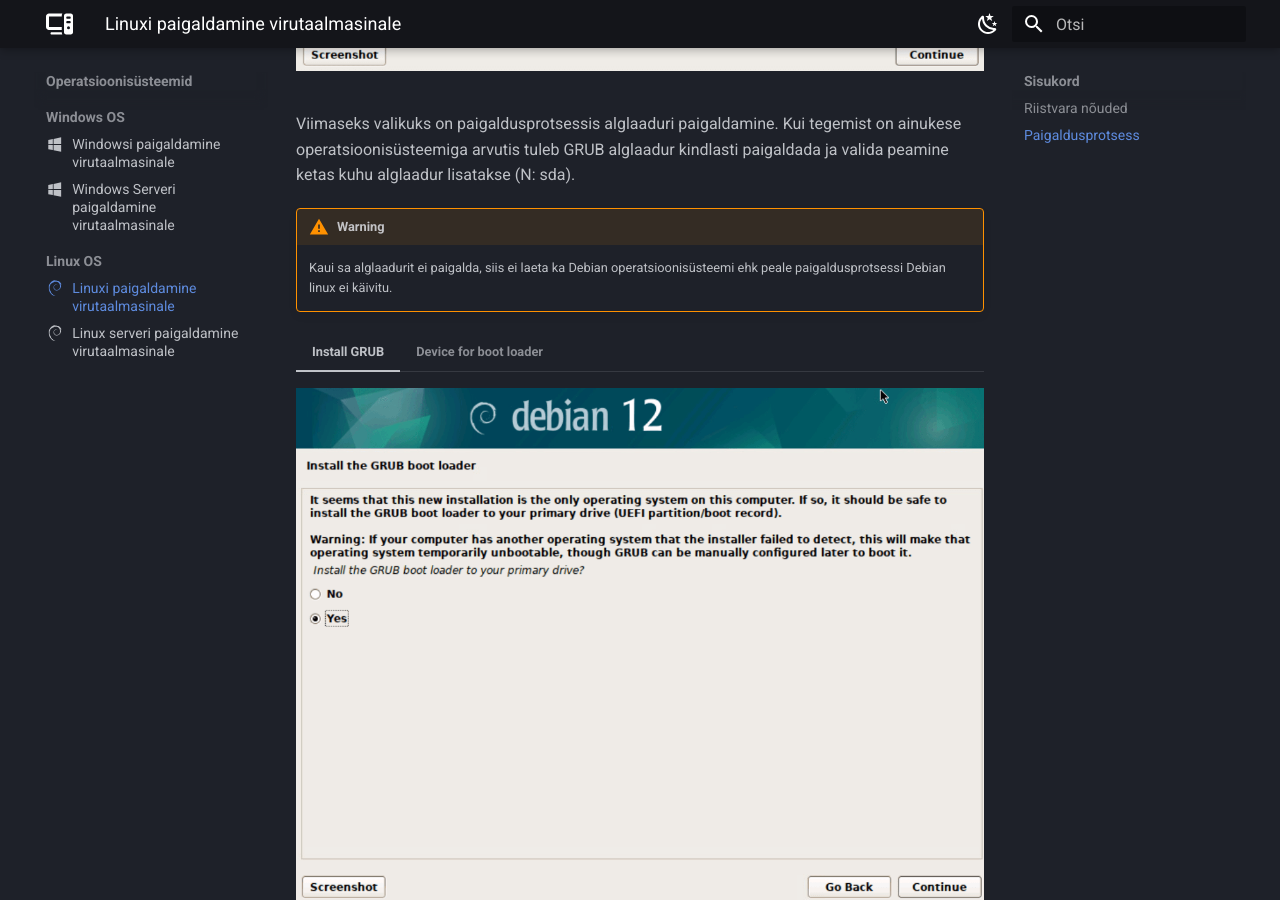
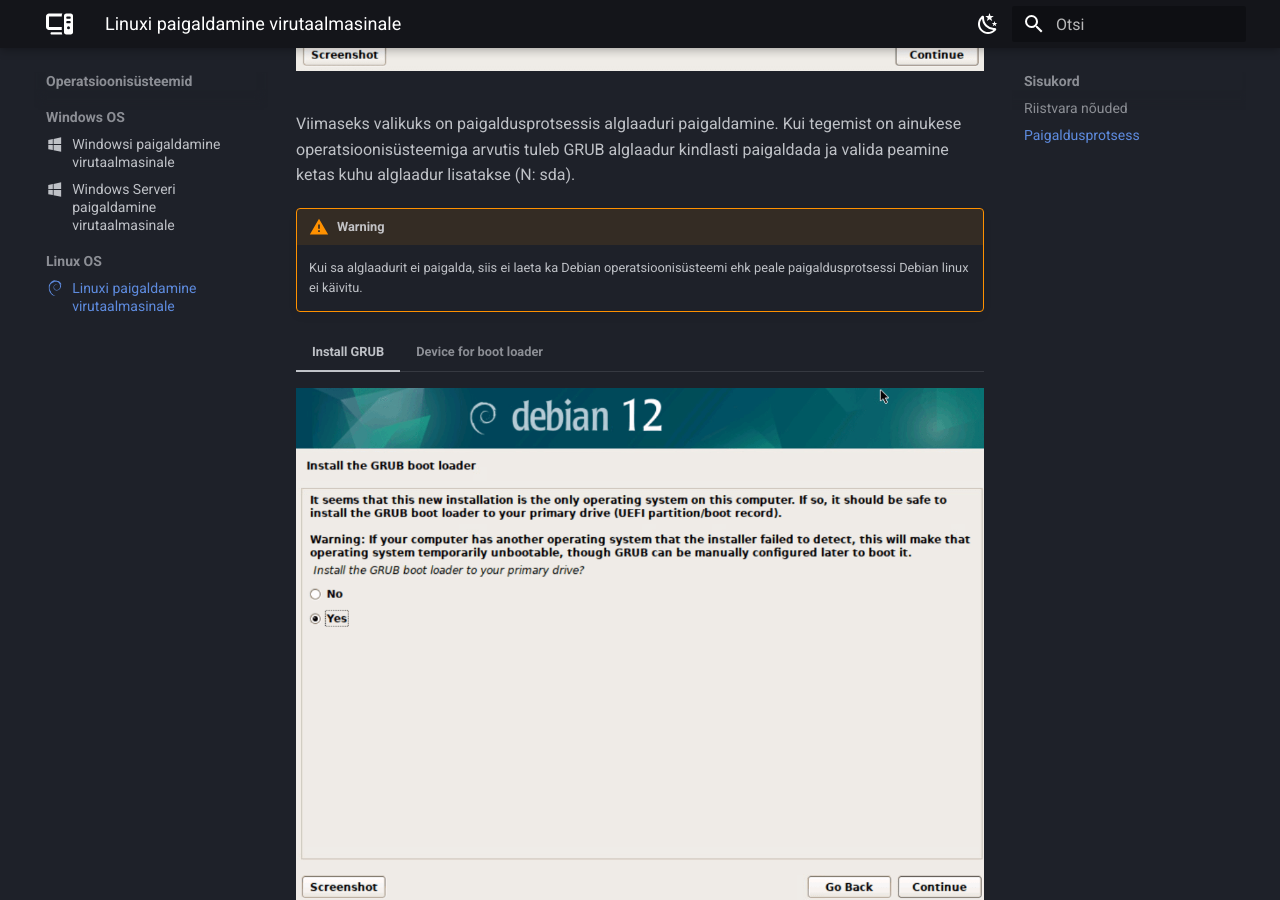
Before and after one commit to priitpaap/priitpaap.github.io, an MkDocs documentation site: the page built from docs/debpaigaldus.md, in a window 1280 px wide and 900 px high, scrolled down 7503 px. Built offline with MkDocs 1.6.1 and Material for MkDocs 9.7.7, drawn with Linux system fonts in a browser that asks for light colours; some of the changed text lies outside the part shown.

Commit message:
Minor uptades

```diff
--- a/docs/debpaigaldus.md
+++ b/docs/debpaigaldus.md
@@ -209,7 +209,7 @@
 Viimaseks valikuks on paigaldusprotsessis alglaaduri paigaldamine. Kui tegemist on ainukese operatsioonisüsteemiga arvutis tuleb GRUB alglaadur kindlasti paigaldada ja valida peamine ketas kuhu alglaadur lisatakse (N: sda).
 
 !!! warning
-    Kaui sa alglaadurit ei paigalda, siis ei laeta ka Debian operatsioonisüsteemi ehk peale paigaldusprotsessi Debian linux ei käivitu.
+    Kui sa alglaadurit ei paigalda, siis ei laeta ka Debian operatsioonisüsteemi ehk peale paigaldusprotsessi Debian linux ei käivitu.
 
 === "Install GRUB"
 
--- a/mkdocs.yml
+++ b/mkdocs.yml
@@ -82,9 +82,8 @@
       - 'Windows Serveri paigaldamine virutaalmasinale': leht2.md
     - 'Linux OS':
       - 'Linuxi paigaldamine virutaalmasinale': debpaigaldus.md
-      - 'Linux serveri paigaldamine virutaalmasinale': leht4.md
  # - Mingi tore link: https://priiduveeb.eu
-  - Skriptimine:
+  - Automatiseerimine:
     - 'Bash skriptid':
       - 'Lession 1': bash1.md
       - 'Lession 2': bash2.md
```
